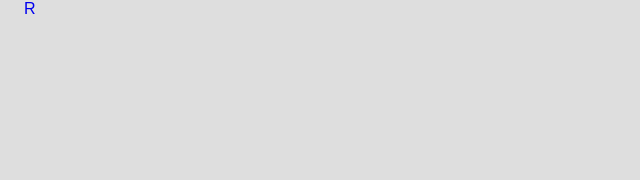
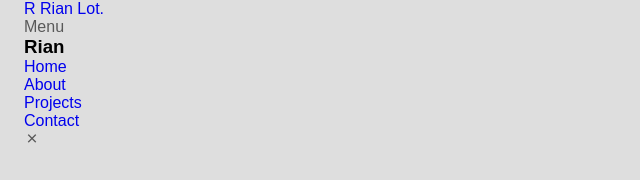
Before and after one commit to rian911/portfolio, a plain HTML site: page index.html in a window 1280 px wide. Shown: the whole page, without its empty margins (0-640 px from the left). Drawn offline with nearby package versions, Linux system fonts and the light colour scheme; a web font is replaced by a local one.

Commit message:
adding list

```diff
--- a/index.html
+++ b/index.html
@@ -29,8 +29,34 @@
       <nav class="nav container">
         <a href="#" class="nav__logo">
           <span class="nav__logo-circle">R</span>
-          <span class="nav__logo-name"></span>
+          <span class="nav__logo-name">Rian Lot.</span>
         </a>
+
+        <div class="nav__menu" id="nav-menu">
+          <span class="nav__title">Menu</span>
+
+          <h3 class="nav__name">Rian</h3>
+
+          <ul class="nav__list">
+            <li class="nav__item">
+              <a href="#home" class="nav__link">Home</a>
+            </li>
+            <li class="nav__item">
+              <a href="#about" class="nav__link">About</a>
+            </li>
+            <li class="nav__item">
+              <a href="#projects" class="nav__link">Projects</a>
+            </li>
+            <li class="nav__item">
+              <a href="#contact" class="nav__link">Contact</a>
+            </li>
+          </ul>
+
+          <!-- Close button -->
+          <div class="nav__close" id="nav-close">
+            <i class="ri-close-line"></i>
+          </div>
+        </div>
       </nav>
     </header>
 
```
